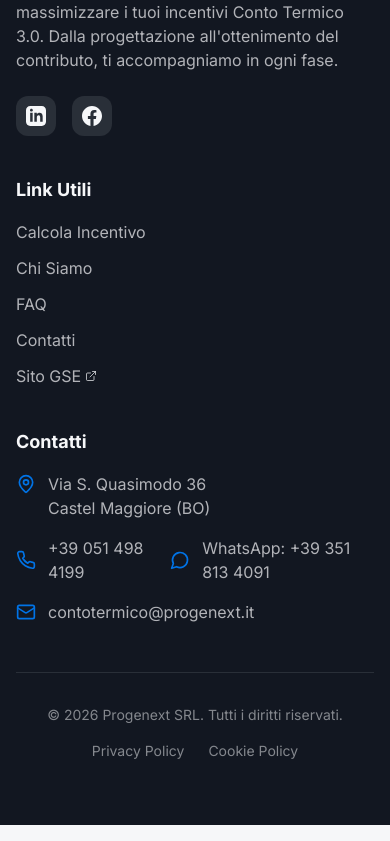
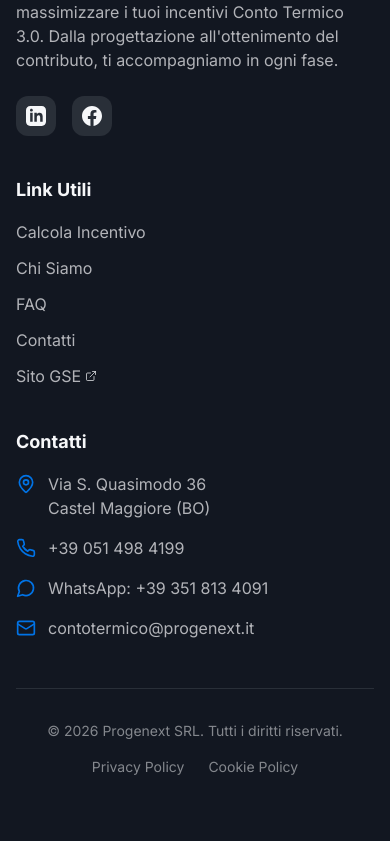
Before and after one commit to progenext-albertonobile/conto-termico-3.0-pompe-di-calore, a React (Vite) app: page / in a window 390 px wide. Shown: the part 7528-8369 px from the top of the page. Built offline with nearby package versions, Linux system fonts and the light colour scheme; the HTML template or start-up script is replaced by a standard one.

Commit message:
Refactor footer contact list: improved accessibility and UI for phone, WhatsApp, and email

```diff
--- a/src/components/Footer.tsx
+++ b/src/components/Footer.tsx
@@ -99,30 +99,36 @@ export function Footer() {
               <li>
                 <a
                   href="tel:+390514984199"
-                  className="flex items-center gap-3 text-background/70 hover:text-primary transition-colors"
+                  className="group flex items-center gap-3 rounded-md transition-colors focus-visible:outline-none focus-visible:ring-2 focus-visible:ring-primary/30 focus-visible:ring-offset-2 focus-visible:ring-offset-foreground"
                 >
                   <Phone className="w-5 h-5 shrink-0 text-primary" />
+                  <span className="whitespace-nowrap text-background/70 group-hover:text-primary">
                     +39 051 498 4199
+                  </span>
+                </a>
+              </li>
               <li>
                 <a
                   href="https://wa.me/393518134091"
                   target="_blank"
                   rel="noopener noreferrer"
-                                  className="flex items-center gap-3 text-background/70 hover:text-primary transition-colors"
+                  className="group flex items-center gap-3 rounded-md transition-colors focus-visible:outline-none focus-visible:ring-2 focus-visible:ring-primary/30 focus-visible:ring-offset-2 focus-visible:ring-offset-foreground"
                 >
                   <MessageCircle className="w-5 h-5 shrink-0 text-primary" />
+                  <span className="whitespace-nowrap text-background/70 group-hover:text-primary">
                     WhatsApp: +39 351 813 4091
-                                </a>
-                              </li>
+                  </span>
                 </a>
               </li>
               <li>
                 <a
                   href="mailto:contotermico@progenext.it"
-                  className="flex items-center gap-3 text-background/70 hover:text-primary transition-colors"
+                  className="group flex items-center gap-3 rounded-md transition-colors focus-visible:outline-none focus-visible:ring-2 focus-visible:ring-primary/30 focus-visible:ring-offset-2 focus-visible:ring-offset-foreground"
                 >
                   <Mail className="w-5 h-5 shrink-0 text-primary" />
+                  <span className="text-background/70 group-hover:text-primary">
                     contotermico@progenext.it
+                  </span>
                 </a>
               </li>
             </ul>
```
Lines whose indentation alone changed are shown as unchanged.
